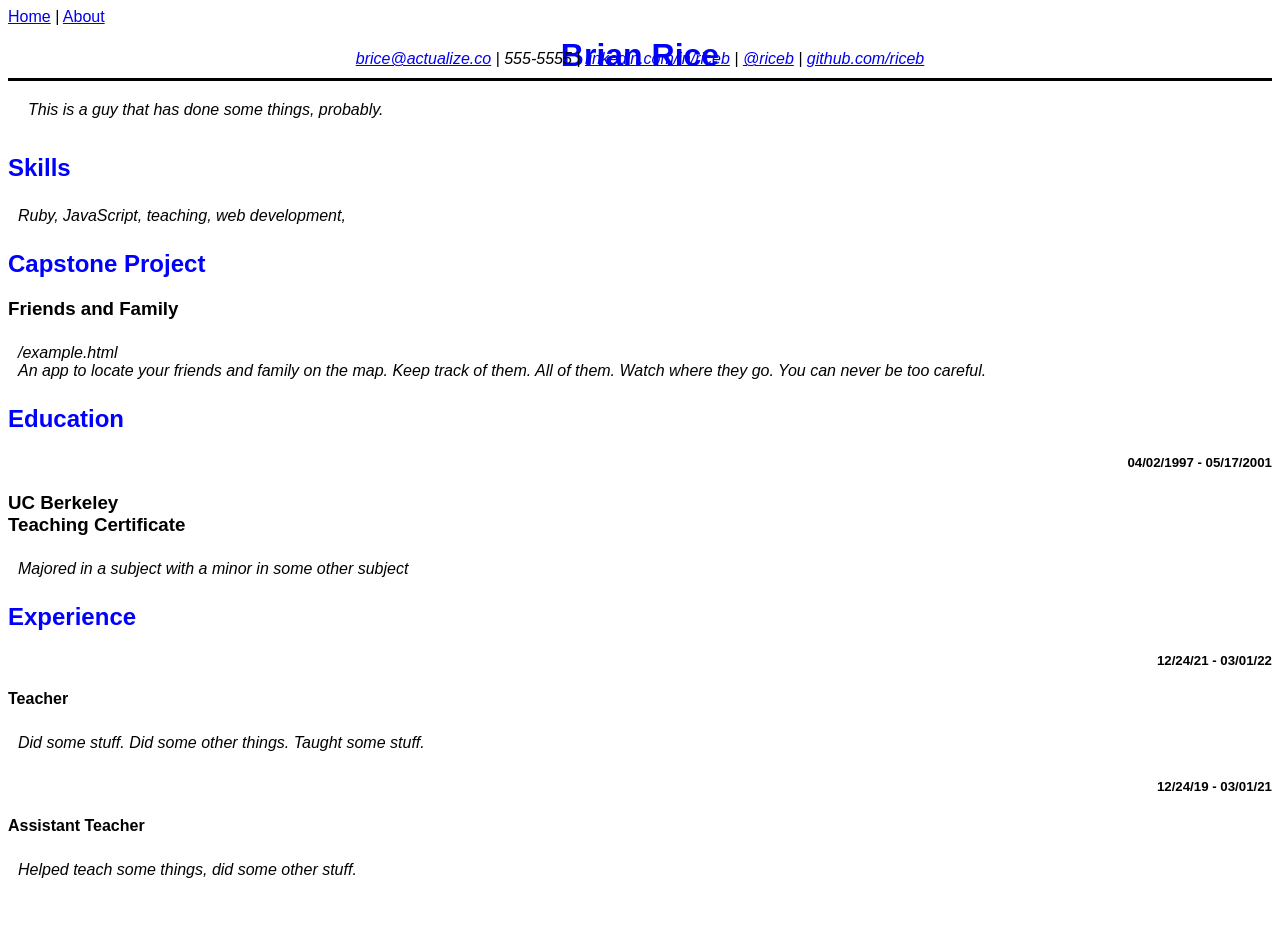
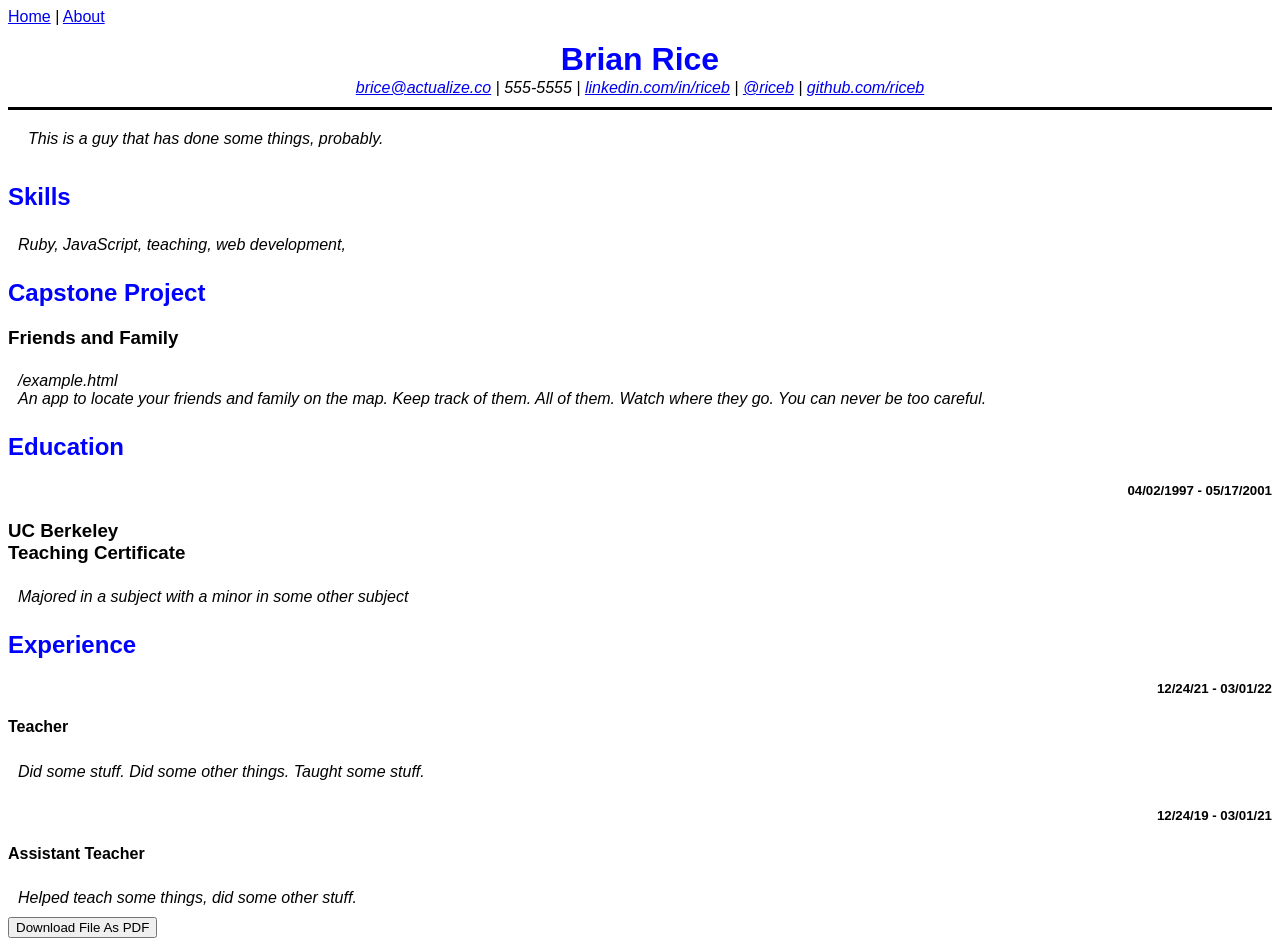
Before and after one commit to Dpeck09/orange-iguanas, a Vue app: page / in a window 1280 px wide. Before the commit the page ends 884 px from the top, so only its background shows below. Built offline with nearby package versions, Linux system fonts and the light colour scheme; no server answers.

Commit message:
removing button, fixing styling

```diff
--- a/src/views/HomeView.vue
+++ b/src/views/HomeView.vue
@@ -121,6 +121,9 @@ p {
 h1 {
   text-align: center;
   color: blue;
+  margin-top: 25px;
+  padding-bottom: 25px;
+  position: relative;
 }
 
 h2 {
@@ -134,12 +137,12 @@ h2 {
   border-bottom: solid;
 }
 
-#button {
+/* #button {
   text-align: center;
-  margin-top: -131%;
+  margin-top: -61%;
   margin-left: 76%;
   padding: 15px;
-}
+} */
 
 h5 {
   text-align: right;
```
